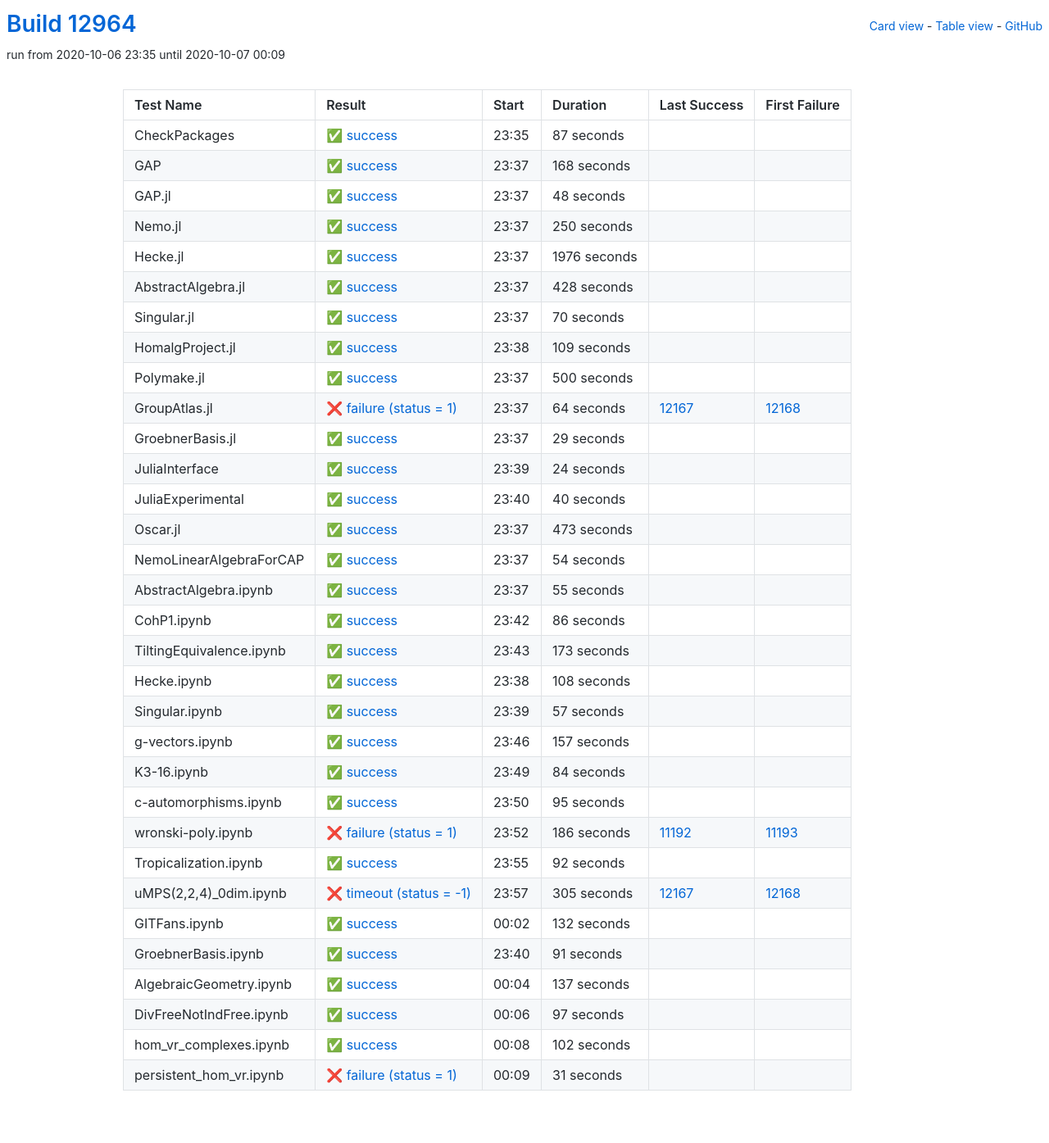
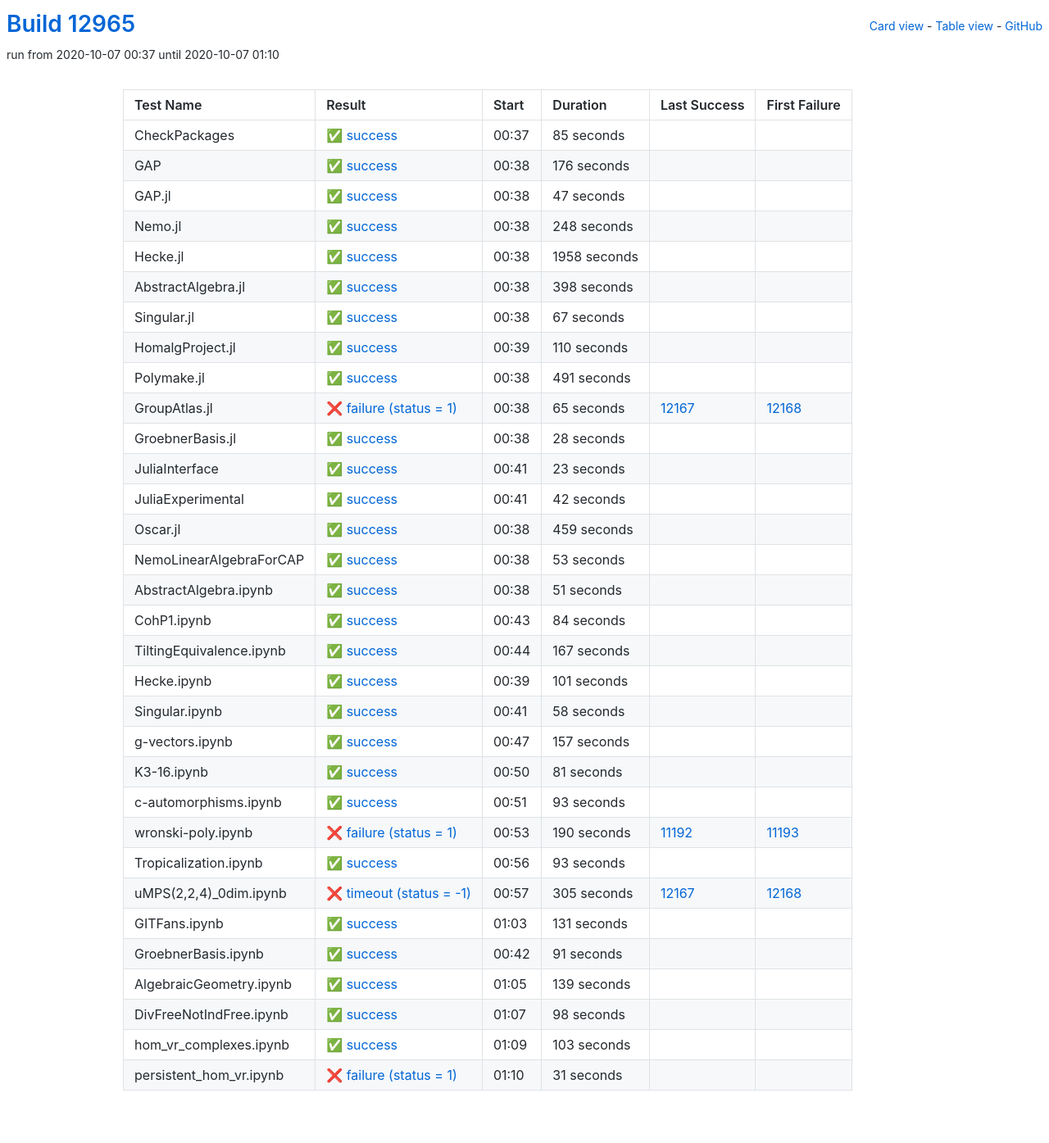
Before and after one commit to oscar-system/oscar-ci-status, a Jekyll site: the page built from table.html, in a window 1280 px wide. Shown: the whole page at 82% size. Built offline with Jekyll 4.4.1, drawn with Linux system fonts in a browser that asks for light colours.

Commit message:
Build #12965

```diff
--- a/_data/ci.yml
+++ b/_data/ci.yml
@@ -1,6 +1,6 @@
 ---
-build: 12964
-build_url: https://oscarci.mathematik.uni-kl.de/job/oscar/12964/
+build: 12965
+build_url: https://oscarci.mathematik.uni-kl.de/job/oscar/12965/
 job: oscar
 organization: oscar-system
 repo: oscar-ci-status
@@ -8,248 +8,248 @@
 tests:
 - name: CheckPackages
   id: checkpackages
-  log: https://oscarci.mathematik.uni-kl.de/job/oscar/12964/artifact/logs/build-12964/CheckPackages.log
-  start: 2020-10-06 23:35
+  log: https://oscarci.mathematik.uni-kl.de/job/oscar/12965/artifact/logs/build-12965/CheckPackages.log
+  start: 2020-10-07 00:37
   success: true
   exitcode: 0
   status: success
-  duration: 87
+  duration: 85
   last_success: false
   last_success_url:
   first_failure: false
   first_failure_url:
 - name: GAP
   id: gap
-  log: https://oscarci.mathematik.uni-kl.de/job/oscar/12964/artifact/logs/build-12964/GAP.log
-  start: 2020-10-06 23:37
+  log: https://oscarci.mathematik.uni-kl.de/job/oscar/12965/artifact/logs/build-12965/GAP.log
+  start: 2020-10-07 00:38
   success: true
   exitcode: 0
   status: success
-  duration: 168
+  duration: 176
   last_success: false
   last_success_url:
   first_failure: false
   first_failure_url:
 - name: GAP.jl
   id: gap-jl
-  log: https://oscarci.mathematik.uni-kl.de/job/oscar/12964/artifact/logs/build-12964/GAP.jl.log
-  start: 2020-10-06 23:37
+  log: https://oscarci.mathematik.uni-kl.de/job/oscar/12965/artifact/logs/build-12965/GAP.jl.log
+  start: 2020-10-07 00:38
   success: true
   exitcode: 0
   status: success
-  duration: 48
+  duration: 47
   last_success: false
   last_success_url:
   first_failure: false
   first_failure_url:
 - name: Nemo.jl
   id: nemo-jl
-  log: https://oscarci.mathematik.uni-kl.de/job/oscar/12964/artifact/logs/build-12964/Nemo.jl.log
-  start: 2020-10-06 23:37
+  log: https://oscarci.mathematik.uni-kl.de/job/oscar/12965/artifact/logs/build-12965/Nemo.jl.log
+  start: 2020-10-07 00:38
   success: true
   exitcode: 0
   status: success
-  duration: 250
+  duration: 248
   last_success: false
   last_success_url:
   first_failure: false
   first_failure_url:
 - name: Hecke.jl
   id: hecke-jl
-  log: https://oscarci.mathematik.uni-kl.de/job/oscar/12964/artifact/logs/build-12964/Hecke.jl.log
-  start: 2020-10-06 23:37
+  log: https://oscarci.mathematik.uni-kl.de/job/oscar/12965/artifact/logs/build-12965/Hecke.jl.log
+  start: 2020-10-07 00:38
   success: true
   exitcode: 0
   status: success
-  duration: 1976
+  duration: 1958
   last_success: false
   last_success_url:
   first_failure: false
   first_failure_url:
 - name: AbstractAlgebra.jl
   id: abstractalgebra-jl
-  log: https://oscarci.mathematik.uni-kl.de/job/oscar/12964/artifact/logs/build-12964/AbstractAlgebra.jl.log
-  start: 2020-10-06 23:37
+  log: https://oscarci.mathematik.uni-kl.de/job/oscar/12965/artifact/logs/build-12965/AbstractAlgebra.jl.log
+  start: 2020-10-07 00:38
   success: true
   exitcode: 0
   status: success
-  duration: 428
+  duration: 398
   last_success: false
   last_success_url:
   first_failure: false
   first_failure_url:
 - name: Singular.jl
   id: singular-jl
-  log: https://oscarci.mathematik.uni-kl.de/job/oscar/12964/artifact/logs/build-12964/Singular.jl.log
-  start: 2020-10-06 23:37
+  log: https://oscarci.mathematik.uni-kl.de/job/oscar/12965/artifact/logs/build-12965/Singular.jl.log
+  start: 2020-10-07 00:38
   success: true
   exitcode: 0
   status: success
-  duration: 70
+  duration: 67
   last_success: false
   last_success_url:
   first_failure: false
   first_failure_url:
 - name: HomalgProject.jl
   id: homalgproject-jl
-  log: https://oscarci.mathematik.uni-kl.de/job/oscar/12964/artifact/logs/build-12964/HomalgProject.jl.log
-  start: 2020-10-06 23:38
+  log: https://oscarci.mathematik.uni-kl.de/job/oscar/12965/artifact/logs/build-12965/HomalgProject.jl.log
+  start: 2020-10-07 00:39
   success: true
   exitcode: 0
   status: success
-  duration: 109
+  duration: 110
   last_success: false
   last_success_url:
   first_failure: false
   first_failure_url:
 - name: Polymake.jl
   id: polymake-jl
-  log: https://oscarci.mathematik.uni-kl.de/job/oscar/12964/artifact/logs/build-12964/Polymake.jl.log
-  start: 2020-10-06 23:37
+  log: https://oscarci.mathematik.uni-kl.de/job/oscar/12965/artifact/logs/build-12965/Polymake.jl.log
+  start: 2020-10-07 00:38
   success: true
   exitcode: 0
   status: success
-  duration: 500
+  duration: 491
   last_success: false
   last_success_url:
   first_failure: false
   first_failure_url:
 - name: GroupAtlas.jl
   id: groupatlas-jl
-  log: https://oscarci.mathematik.uni-kl.de/job/oscar/12964/artifact/logs/build-12964/GroupAtlas.jl.log
-  start: 2020-10-06 23:37
+  log: https://oscarci.mathematik.uni-kl.de/job/oscar/12965/artifact/logs/build-12965/GroupAtlas.jl.log
+  start: 2020-10-07 00:38
   success: false
   exitcode: 1
   status: failure
-  duration: 64
+  duration: 65
   last_success: 12167
   last_success_url: https://oscarci.mathematik.uni-kl.de/job/oscar/12167/
   first_failure: 12168
   first_failure_url: https://oscarci.mathematik.uni-kl.de/job/oscar/12168/
 - name: GroebnerBasis.jl
   id: groebnerbasis-jl
-  log: https://oscarci.mathematik.uni-kl.de/job/oscar/12964/artifact/logs/build-12964/GroebnerBasis.jl.log
-  start: 2020-10-06 23:37
+  log: https://oscarci.mathematik.uni-kl.de/job/oscar/12965/artifact/logs/build-12965/GroebnerBasis.jl.log
+  start: 2020-10-07 00:38
   success: true
   exitcode: 0
   status: success
-  duration: 29
+  duration: 28
   last_success: false
   last_success_url:
   first_failure: false
   first_failure_url:
 - name: JuliaInterface
   id: juliainterface
-  log: https://oscarci.mathematik.uni-kl.de/job/oscar/12964/artifact/logs/build-12964/JuliaInterface.log
-  start: 2020-10-06 23:39
+  log: https://oscarci.mathematik.uni-kl.de/job/oscar/12965/artifact/logs/build-12965/JuliaInterface.log
+  start: 2020-10-07 00:41
   success: true
   exitcode: 0
   status: success
-  duration: 24
+  duration: 23
   last_success: false
   last_success_url:
   first_failure: false
   first_failure_url:
 - name: JuliaExperimental
   id: juliaexperimental
-  log: https://oscarci.mathematik.uni-kl.de/job/oscar/12964/artifact/logs/build-12964/JuliaExperimental.log
-  start: 2020-10-06 23:40
+  log: https://oscarci.mathematik.uni-kl.de/job/oscar/12965/artifact/logs/build-12965/JuliaExperimental.log
+  start: 2020-10-07 00:41
   success: true
   exitcode: 0
   status: success
-  duration: 40
+  duration: 42
   last_success: false
   last_success_url:
   first_failure: false
   first_failure_url:
 - name: Oscar.jl
   id: oscar-jl
-  log: https://oscarci.mathematik.uni-kl.de/job/oscar/12964/artifact/logs/build-12964/Oscar.jl.log
-  start: 2020-10-06 23:37
+  log: https://oscarci.mathematik.uni-kl.de/job/oscar/12965/artifact/logs/build-12965/Oscar.jl.log
+  start: 2020-10-07 00:38
   success: true
   exitcode: 0
   status: success
-  duration: 473
+  duration: 459
   last_success: false
   last_success_url:
   first_failure: false
   first_failure_url:
 - name: NemoLinearAlgebraForCAP
   id: nemolinearalgebraforcap
-  log: https://oscarci.mathematik.uni-kl.de/job/oscar/12964/artifact/logs/build-12964/NemoLinearAlgebraForCAP.log
-  start: 2020-10-06 23:37
+  log: https://oscarci.mathematik.uni-kl.de/job/oscar/12965/artifact/logs/build-12965/NemoLinearAlgebraForCAP.log
+  start: 2020-10-07 00:38
   success: true
   exitcode: 0
   status: success
-  duration: 54
+  duration: 53
   last_success: false
   last_success_url:
   first_failure: false
   first_failure_url:
 - name: AbstractAlgebra.ipynb
   id: abstractalgebra-ipynb
-  log: https://oscarci.mathematik.uni-kl.de/job/oscar/12964/artifact/logs/build-12964/AbstractAlgebra.ipynb.log
-  start: 2020-10-06 23:37
+  log: https://oscarci.mathematik.uni-kl.de/job/oscar/12965/artifact/logs/build-12965/AbstractAlgebra.ipynb.log
+  start: 2020-10-07 00:38
   success: true
   exitcode: 0
   status: success
-  duration: 55
+  duration: 51
   last_success: false
   last_success_url:
   first_failure: false
   first_failure_url:
 - name: CohP1.ipynb
   id: cohp1-ipynb
-  log: https://oscarci.mathematik.uni-kl.de/job/oscar/12964/artifact/logs/build-12964/CohP1.ipynb.log
-  start: 2020-10-06 23:42
+  log: https://oscarci.mathematik.uni-kl.de/job/oscar/12965/artifact/logs/build-12965/CohP1.ipynb.log
+  start: 2020-10-07 00:43
   success: true
   exitcode: 0
   status: success
-  duration: 86
+  duration: 84
   last_success: false
   last_success_url:
   first_failure: false
   first_failure_url:
 - name: TiltingEquivalence.ipynb
   id: tiltingequivalence-ipynb
-  log: https://oscarci.mathematik.uni-kl.de/job/oscar/12964/artifact/logs/build-12964/TiltingEquivalence.ipynb.log
-  start: 2020-10-06 23:43
+  log: https://oscarci.mathematik.uni-kl.de/job/oscar/12965/artifact/logs/build-12965/TiltingEquivalence.ipynb.log
+  start: 2020-10-07 00:44
   success: true
   exitcode: 0
   status: success
-  duration: 173
+  duration: 167
   last_success: false
   last_success_url:
   first_failure: false
   first_failure_url:
 - name: Hecke.ipynb
   id: hecke-ipynb
-  log: https://oscarci.mathematik.uni-kl.de/job/oscar/12964/artifact/logs/build-12964/Hecke.ipynb.log
-  start: 2020-10-06 23:38
+  log: https://oscarci.mathematik.uni-kl.de/job/oscar/12965/artifact/logs/build-12965/Hecke.ipynb.log
+  start: 2020-10-07 00:39
   success: true
   exitcode: 0
   status: success
-  duration: 108
+  duration: 101
   last_success: false
   last_success_url:
   first_failure: false
   first_failure_url:
 - name: Singular.ipynb
   id: singular-ipynb
-  log: https://oscarci.mathematik.uni-kl.de/job/oscar/12964/artifact/logs/build-12964/Singular.ipynb.log
-  start: 2020-10-06 23:39
+  log: https://oscarci.mathematik.uni-kl.de/job/oscar/12965/artifact/logs/build-12965/Singular.ipynb.log
+  start: 2020-10-07 00:41
   success: true
   exitcode: 0
   status: success
-  duration: 57
+  duration: 58
   last_success: false
   last_success_url:
   first_failure: false
   first_failure_url:
 - name: g-vectors.ipynb
   id: g-vectors-ipynb
-  log: https://oscarci.mathematik.uni-kl.de/job/oscar/12964/artifact/logs/build-12964/g-vectors.ipynb.log
-  start: 2020-10-06 23:46
+  log: https://oscarci.mathematik.uni-kl.de/job/oscar/12965/artifact/logs/build-12965/g-vectors.ipynb.log
+  start: 2020-10-07 00:47
   success: true
   exitcode: 0
   status: success
@@ -260,56 +260,56 @@
   first_failure_url:
 - name: K3-16.ipynb
   id: k3-16-ipynb
-  log: https://oscarci.mathematik.uni-kl.de/job/oscar/12964/artifact/logs/build-12964/K3-16.ipynb.log
-  start: 2020-10-06 23:49
+  log: https://oscarci.mathematik.uni-kl.de/job/oscar/12965/artifact/logs/build-12965/K3-16.ipynb.log
+  start: 2020-10-07 00:50
   success: true
   exitcode: 0
   status: success
-  duration: 84
+  duration: 81
   last_success: false
   last_success_url:
   first_failure: false
   first_failure_url:
 - name: c-automorphisms.ipynb
   id: c-automorphisms-ipynb
-  log: https://oscarci.mathematik.uni-kl.de/job/oscar/12964/artifact/logs/build-12964/c-automorphisms.ipynb.log
-  start: 2020-10-06 23:50
+  log: https://oscarci.mathematik.uni-kl.de/job/oscar/12965/artifact/logs/build-12965/c-automorphisms.ipynb.log
+  start: 2020-10-07 00:51
   success: true
   exitcode: 0
   status: success
-  duration: 95
+  duration: 93
   last_success: false
   last_success_url:
   first_failure: false
   first_failure_url:
 - name: wronski-poly.ipynb
   id: wronski-poly-ipynb
-  log: https://oscarci.mathematik.uni-kl.de/job/oscar/12964/artifact/logs/build-12964/wronski-poly.ipynb.log
-  start: 2020-10-06 23:52
+  log: https://oscarci.mathematik.uni-kl.de/job/oscar/12965/artifact/logs/build-12965/wronski-poly.ipynb.log
+  start: 2020-10-07 00:53
   success: false
   exitcode: 1
   status: failure
-  duration: 186
+  duration: 190
   last_success: 11192
   last_success_url: https://oscarci.mathematik.uni-kl.de/job/oscar/11192/
   first_failure: 11193
   first_failure_url: https://oscarci.mathematik.uni-kl.de/job/oscar/11193/
 - name: Tropicalization.ipynb
   id: tropicalization-ipynb
-  log: https://oscarci.mathematik.uni-kl.de/job/oscar/12964/artifact/logs/build-12964/Tropicalization.ipynb.log
-  start: 2020-10-06 23:55
+  log: https://oscarci.mathematik.uni-kl.de/job/oscar/12965/artifact/logs/build-12965/Tropicalization.ipynb.log
+  start: 2020-10-07 00:56
   success: true
   exitcode: 0
   status: success
-  duration: 92
+  duration: 93
   last_success: false
   last_success_url:
   first_failure: false
   first_failure_url:
 - name: uMPS(2,2,4)_0dim.ipynb
   id: umps-2-2-4-0dim-ipynb
-  log: https://oscarci.mathematik.uni-kl.de/job/oscar/12964/artifact/logs/build-12964/uMPS-2-2-4-_0dim.ipynb.log
-  start: 2020-10-06 23:57
+  log: https://oscarci.mathematik.uni-kl.de/job/oscar/12965/artifact/logs/build-12965/uMPS-2-2-4-_0dim.ipynb.log
+  start: 2020-10-07 00:57
   success: false
   exitcode: -1
   status: timeout
@@ -320,20 +320,20 @@
   first_failure_url: https://oscarci.mathematik.uni-kl.de/job/oscar/12168/
 - name: GITFans.ipynb
   id: gitfans-ipynb
-  log: https://oscarci.mathematik.uni-kl.de/job/oscar/12964/artifact/logs/build-12964/GITFans.ipynb.log
-  start: 2020-10-07 00:02
+  log: https://oscarci.mathematik.uni-kl.de/job/oscar/12965/artifact/logs/build-12965/GITFans.ipynb.log
+  start: 2020-10-07 01:03
   success: true
   exitcode: 0
   status: success
-  duration: 132
+  duration: 131
   last_success: false
   last_success_url:
   first_failure: false
   first_failure_url:
 - name: GroebnerBasis.ipynb
   id: groebnerbasis-ipynb
-  log: https://oscarci.mathematik.uni-kl.de/job/oscar/12964/artifact/logs/build-12964/GroebnerBasis.ipynb.log
-  start: 2020-10-06 23:40
+  log: https://oscarci.mathematik.uni-kl.de/job/oscar/12965/artifact/logs/build-12965/GroebnerBasis.ipynb.log
+  start: 2020-10-07 00:42
   success: true
   exitcode: 0
   status: success
@@ -344,44 +344,44 @@
   first_failure_url:
 - name: AlgebraicGeometry.ipynb
   id: algebraicgeometry-ipynb
-  log: https://oscarci.mathematik.uni-kl.de/job/oscar/12964/artifact/logs/build-12964/AlgebraicGeometry.ipynb.log
-  start: 2020-10-07 00:04
+  log: https://oscarci.mathematik.uni-kl.de/job/oscar/12965/artifact/logs/build-12965/AlgebraicGeometry.ipynb.log
+  start: 2020-10-07 01:05
   success: true
   exitcode: 0
   status: success
-  duration: 137
+  duration: 139
   last_success: false
   last_success_url:
   first_failure: false
   first_failure_url:
 - name: DivFreeNotIndFree.ipynb
   id: divfreenotindfree-ipynb
-  log: https://oscarci.mathematik.uni-kl.de/job/oscar/12964/artifact/logs/build-12964/DivFreeNotIndFree.ipynb.log
-  start: 2020-10-07 00:06
+  log: https://oscarci.mathematik.uni-kl.de/job/oscar/12965/artifact/logs/build-12965/DivFreeNotIndFree.ipynb.log
+  start: 2020-10-07 01:07
   success: true
   exitcode: 0
   status: success
-  duration: 97
+  duration: 98
   last_success: false
   last_success_url:
   first_failure: false
   first_failure_url:
 - name: hom_vr_complexes.ipynb
   id: hom-vr-complexes-ipynb
-  log: https://oscarci.mathematik.uni-kl.de/job/oscar/12964/artifact/logs/build-12964/hom_vr_complexes.ipynb.log
-  start: 2020-10-07 00:08
+  log: https://oscarci.mathematik.uni-kl.de/job/oscar/12965/artifact/logs/build-12965/hom_vr_complexes.ipynb.log
+  start: 2020-10-07 01:09
   success: true
   exitcode: 0
   status: success
-  duration: 102
+  duration: 103
   last_success: false
   last_success_url:
   first_failure: false
   first_failure_url:
 - name: persistent_hom_vr.ipynb
   id: persistent-hom-vr-ipynb
-  log: https://oscarci.mathematik.uni-kl.de/job/oscar/12964/artifact/logs/build-12964/persistent_hom_vr.ipynb.log
-  start: 2020-10-07 00:09
+  log: https://oscarci.mathematik.uni-kl.de/job/oscar/12965/artifact/logs/build-12965/persistent_hom_vr.ipynb.log
+  start: 2020-10-07 01:10
   success: false
   exitcode: 1
   status: failure
```
Also changed, not shown: README.md.
